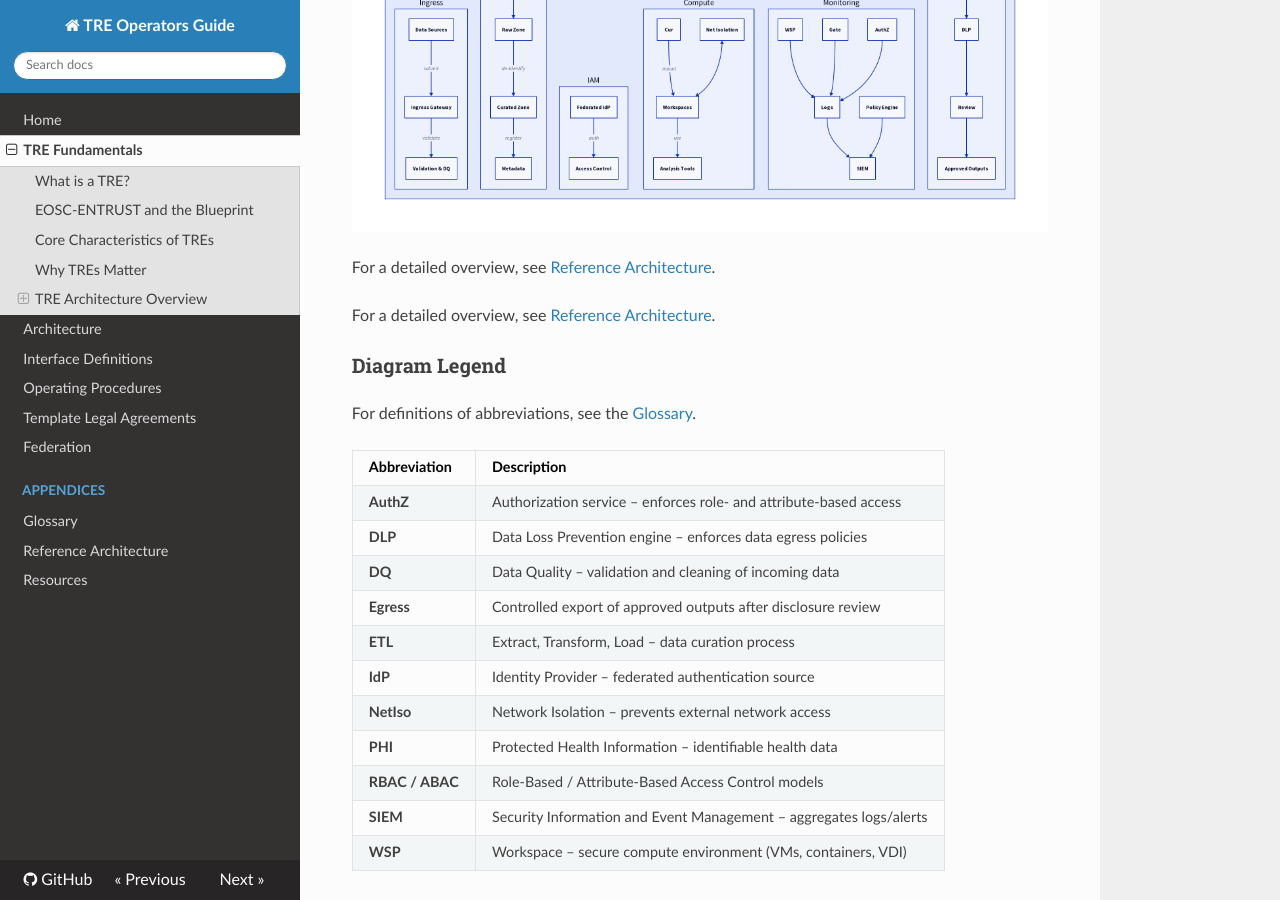
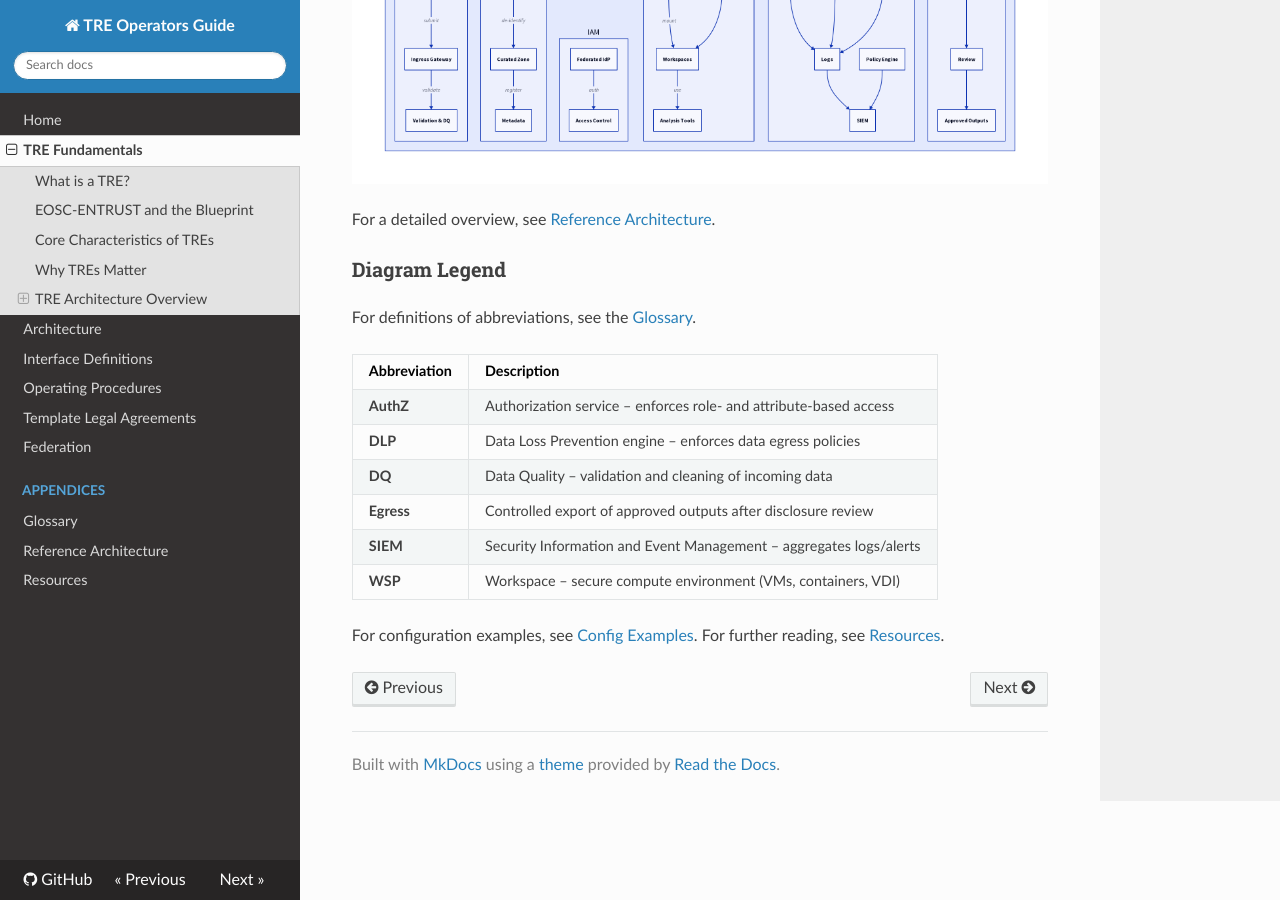
Before and after one commit to unioslo/tre-operators-docs, an MkDocs documentation site: the page built from docs/fundamentals.md, in a window 1280 px wide and 900 px high, scrolled down 1335 px. Built offline with MkDocs 1.6.1, drawn with Linux system fonts in a browser that asks for light colours; nearby versions of some CDN libraries; some of the changed text lies outside the part shown.

Commit message:
Refactor TRE Architecture Overview for improved clarity and conciseness

```diff
--- a/docs/fundamentals.md
+++ b/docs/fundamentals.md
@@ -25,13 +25,9 @@
 
 ## TRE Architecture Overview
 
-TREs are built on a set of core architectural components and controls:
-
 Build TREs using core architectural components and controls:
 
 ![TRE Architecture](../images/tre_architecture_ops_docs.png)
-
-For a detailed overview, see [Reference Architecture](appendices/reference-architecture.md).
 
 For a detailed overview, see [Reference Architecture](appendices/reference-architecture.md).
 
@@ -45,11 +41,6 @@
 | **DLP**           | Data Loss Prevention engine – enforces data egress policies         |
 | **DQ**            | Data Quality – validation and cleaning of incoming data             |
 | **Egress**        | Controlled export of approved outputs after disclosure review       |
-| **ETL**           | Extract, Transform, Load – data curation process                   |
-| **IdP**           | Identity Provider – federated authentication source                |
-| **NetIso**        | Network Isolation – prevents external network access               |
-| **PHI**           | Protected Health Information – identifiable health data            |
-| **RBAC / ABAC**   | Role-Based / Attribute-Based Access Control models                 |
 | **SIEM**          | Security Information and Event Management – aggregates logs/alerts  |
 | **WSP**           | Workspace – secure compute environment (VMs, containers, VDI)      |
 
```
